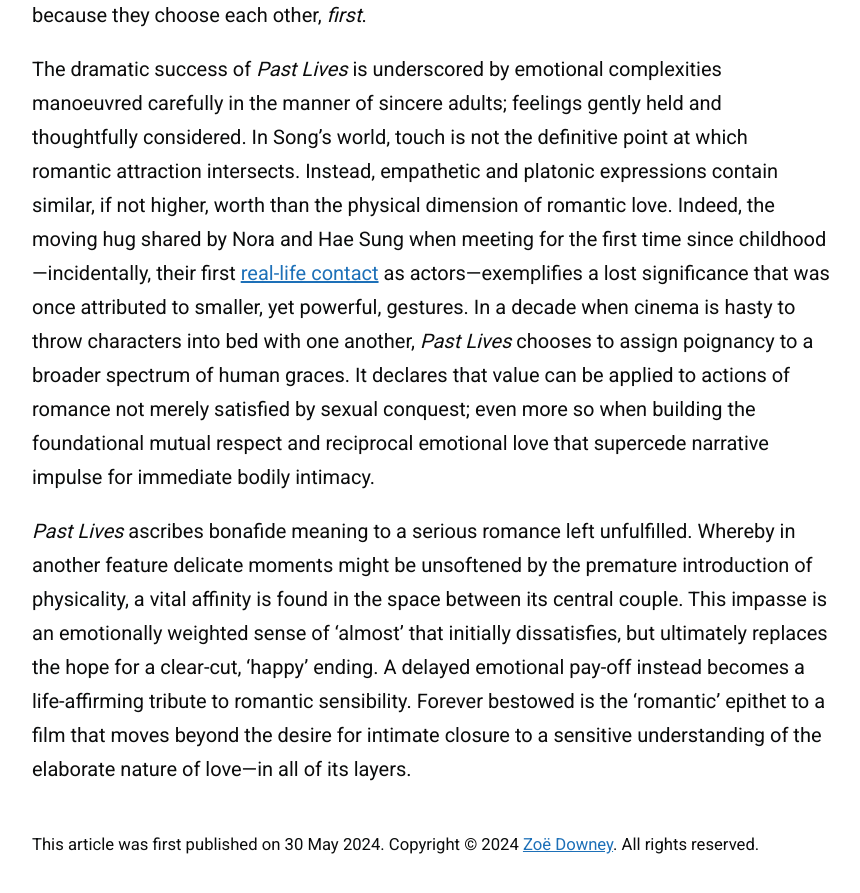
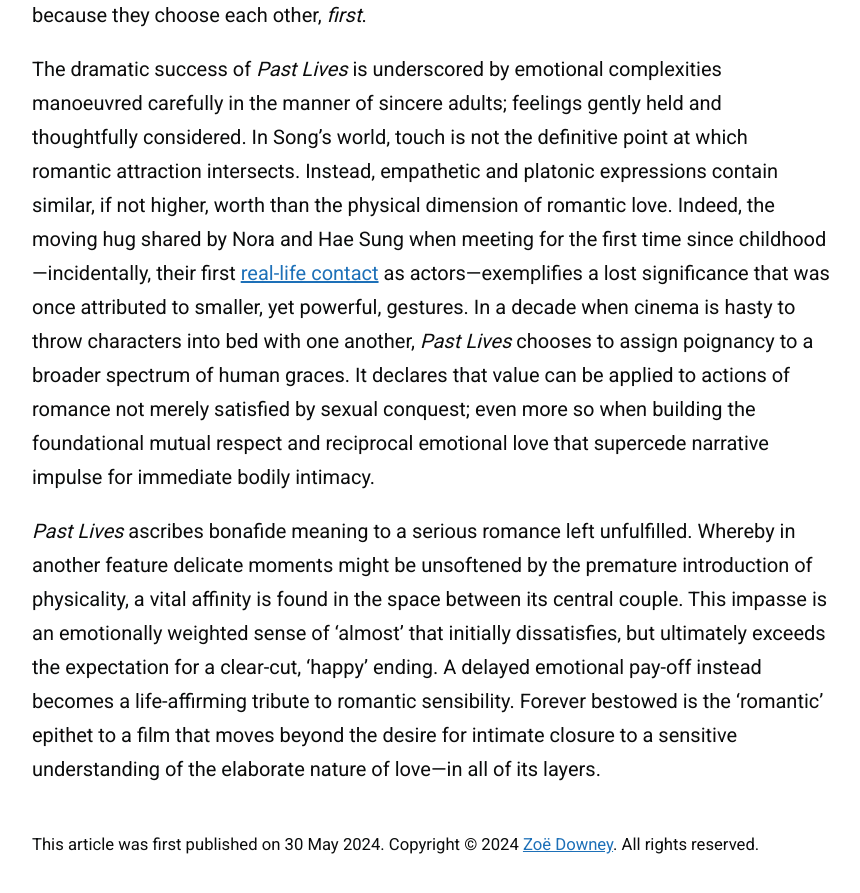
Before and after one commit to zoeurl/zoedowney.github.io, a Jekyll site: the page built from _posts/2024-05-30-past-lives.md, in a window 1280 px wide and 900 px high, scrolled down 2150 px. Shown: the top 893 px of the window, without its empty margins (208-1068 px from the left). Built offline with Jekyll 4.4.1, drawn with Linux system fonts in a browser that asks for light colours.

Commit message:
Update 2024-05-30-past-lives.md

```diff
--- a/_posts/2024-05-30-past-lives.md
+++ b/_posts/2024-05-30-past-lives.md
@@ -21,4 +21,4 @@
 
 The dramatic success of _Past Lives_ is underscored by emotional complexities manoeuvred carefully in the manner of sincere adults; feelings gently held and thoughtfully considered. In Song’s world, touch is not the definitive point at which romantic attraction intersects. Instead, empathetic and platonic expressions contain similar, if not higher, worth than the physical dimension of romantic love. Indeed, the moving hug shared by Nora and Hae Sung when meeting for the first time since childhood—incidentally, their first [real-life contact](https://www.youtube.com/watch?v=9d4ObkmCJYs&t=7s&ab_channel=A24) as actors—exemplifies a lost significance that was once attributed to smaller, yet powerful, gestures. In a decade when cinema is hasty to throw characters into bed with one another, _Past Lives_ chooses to assign poignancy to a broader spectrum of human graces. It declares that value can be applied to actions of romance not merely satisfied by sexual conquest; even more so when building the foundational mutual respect and reciprocal emotional love that supercede narrative impulse for immediate bodily intimacy.
 
-_Past Lives_ ascribes bonafide meaning to a serious romance left unfulfilled. Whereby in another feature delicate moments might be unsoftened by the premature introduction of physicality, a vital affinity is found in the space between its central couple. This impasse is an emotionally weighted sense of ‘almost’ that initially dissatisfies, but ultimately replaces the hope for a clear-cut, ‘happy’ ending. A delayed emotional pay-off instead becomes a life-affirming tribute to romantic sensibility. Forever bestowed is the ‘romantic’ epithet to a film that moves beyond the desire for intimate closure to a sensitive understanding of the elaborate nature of love—in all of its layers.
+_Past Lives_ ascribes bonafide meaning to a serious romance left unfulfilled. Whereby in another feature delicate moments might be unsoftened by the premature introduction of physicality, a vital affinity is found in the space between its central couple. This impasse is an emotionally weighted sense of ‘almost’ that initially dissatisfies, but ultimately exceeds the expectation for a clear-cut, ‘happy’ ending. A delayed emotional pay-off instead becomes a life-affirming tribute to romantic sensibility. Forever bestowed is the ‘romantic’ epithet to a film that moves beyond the desire for intimate closure to a sensitive understanding of the elaborate nature of love—in all of its layers.
```
